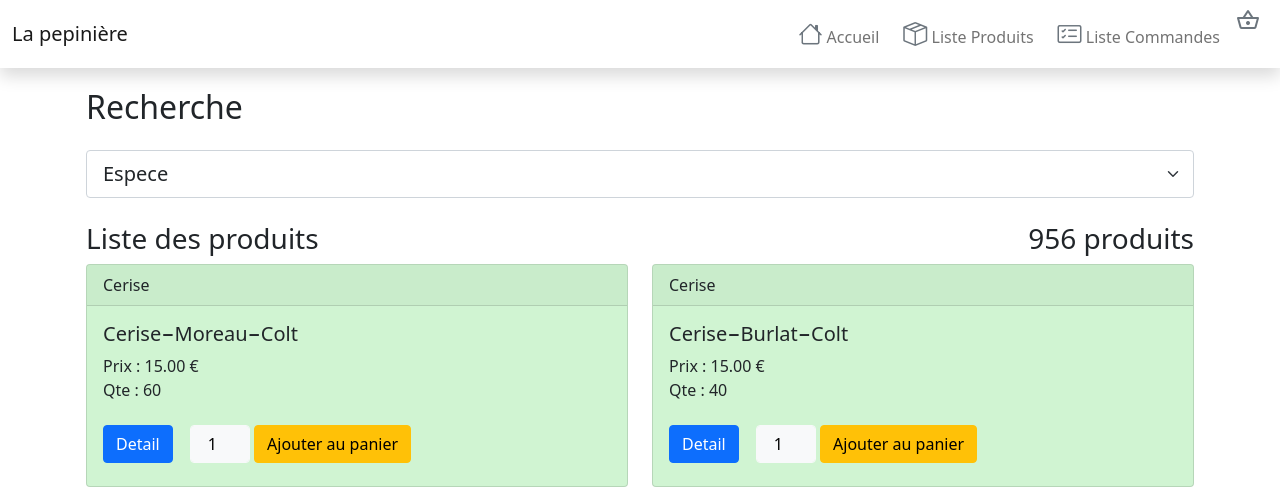
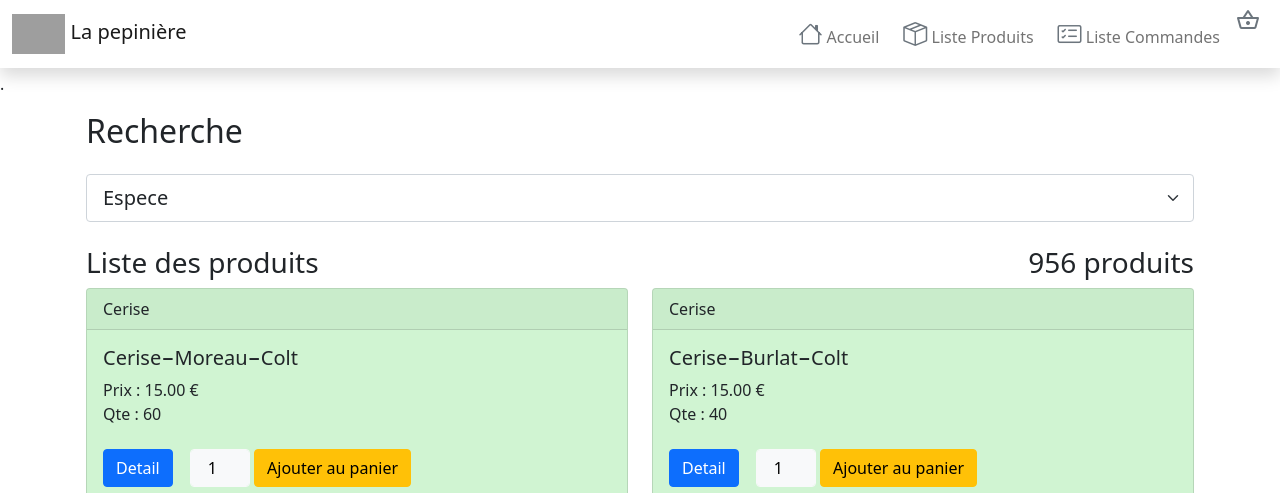
Before and after one commit to Odissine/Pepiniere, a Django app: page / in a window 1280 px wide. Shown: the top 493 px of the page. Run offline with Django 3.2, Linux system fonts and the light colour scheme; data comes from the database, SQL or seed files in the repository; some libraries are stand-ins or nearby versions; grey boxes are pictures that could not be loaded.

Commit message:
Premier Commit

```diff
--- a/pepiniere/onlineshop/static/css/style.css
+++ b/pepiniere/onlineshop/static/css/style.css
@@ -2,7 +2,7 @@ body {
     padding-top:4.5em;
 }
 .navbar-brand img {
-    height: 3.5rem!important;
+    height: 2.5rem!important;
 }
 .badge {
   padding-left: 9px;
--- a/pepiniere/onlineshop/templates/onlineshop/base.html
+++ b/pepiniere/onlineshop/templates/onlineshop/base.html
@@ -4,6 +4,7 @@
 <head>
     <meta charset="UTF-8">
     <title>{% block title %}La pépinière{% endblock %}</title>
+    <link rel="icon" type="image/png" href="{% static 'img/leaf.png' %}" />.
     <link href="https://fonts.googleapis.com/icon?family=Material+Icons+Outlined" rel="stylesheet">
     <link rel="stylesheet" href="https://cdn.jsdelivr.net/npm/bootstrap-icons@1.5.0/font/bootstrap-icons.css">
     <link href="{% static 'css/bootstrap.min.css' %}" rel="stylesheet">
@@ -13,7 +14,7 @@
 <body>
     <header class="navbar navbar-expand-lg navbar-light justify-content-between fixed-top bg-white shadow">
         <div class="container-fluid">
-            <a href="/" class="navbar-brand">La pepinière</a>
+            <a href="/" class="navbar-brand"><img class="img-fluid" src="{% static 'img/leaf.png' %}" /> La pepinière</a>
             <div class="navbar-nav justify-content-end">
                 <ul class="nav justify-content-end align-center">
                     <li class="nav-item pe-2"><a class="nav-link" href="/"><i class="bi-house text-secondary fs-4"></i> Accueil</a></li>
```
